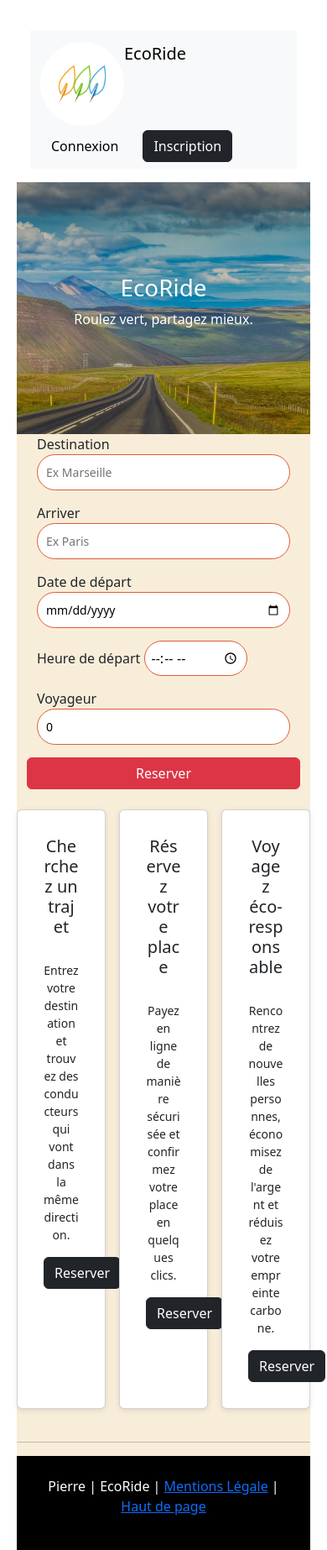
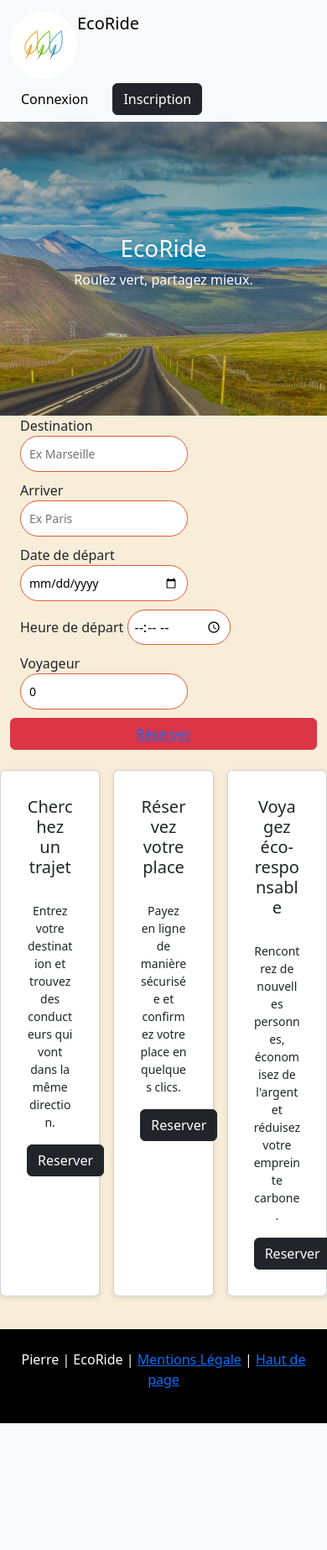
Before and after one commit to pierre13011/pierre_Ecoride_pourvero, a PHP site: page / in a window 390 px wide. Shown: the whole page at 84% size. After the commit the page ends 1695 px from the top, so only its background shows below. Run offline with PHP 8.4, Linux system fonts and the light colour scheme.

Commit message:
modification du fichier style.css et index

```diff
--- a/Public/css/style.css
+++ b/Public/css/style.css
@@ -12,18 +12,18 @@
 
 * {
     box-sizing: border-box;
+    margin:0;
+    padding: 0;
 }
 
 html,body {
   scroll-behavior: smooth;
   height: 100%;
-  margin: 0;
-  padding: 0;
+  background-color: var(--gt-color-primary);
+  font-family: Arial, sans-serif;
 }
 
 body {
-  font-family: Arial, sans-serif;
-  background-color: var(--gt-color-primary);
   display: flex;
   flex-direction: column;
   min-height: 100vh;
@@ -45,20 +45,22 @@ a:active {
 }
 
 main, section {
-
     background-color: var(--gt-color-primary);
 }
 
 
+/* ##################################################################### */
+/* ################################ FOOTER ############################# */
+/* ##################################################################### */
+
+
 footer {
   text-align: center;
-  margin-bottom: auto;
   padding: 2em;
   background-color:#000;
   color: #fff;
-
+  margin-bottom: auto;
 }
-
 
 
 
@@ -67,15 +69,9 @@ footer {
 /* ##################################################################### */
 
 
-
-body {
-  font-family: Arial, sans-serif;
-  padding: 20px;
-  background-color:var(--gt-color-primary);
-}
-
 form {
   display: flex;
+  flex-wrap: wrap;
   gap: 10px;
   margin-bottom: 20px;
 }
@@ -95,12 +91,13 @@ button {
 }
 
 .card {
-  text-align: center;
+
   background: var(--gt-color-warm);
   border-radius: 10px;
   box-shadow: 0 2px 6px rgba(0,0,0,0.1);
   padding: 15px;
-  margin-bottom: 10px;
+  margin-bottom: 15px;
+  text-align: center;
 }
 
 .info {
@@ -161,8 +158,6 @@ img {
   flex-direction: column;
   align-items: center;
   justify-content: center;
-
-
   background-image: url("../../Public/img/iceland.jpg");
   background-position: center;
   background-repeat: no-repeat;
@@ -244,23 +239,42 @@ footer {
 /* ############################################################## */
 
 @media (max-width: 768px) {
+
+    /* Header */
+    .main__header {
+        height: 350px;
+        padding: 20px;
+    }
+
+    /* Formulaire du header */
     .booking-form {
         flex-direction: column;
         align-items: stretch;
+        gap: 10px;
     }
 
-  .booking-form input[type="text"],
-  .booking-form input[type="date"],
-  .booking-form input[type="number"],
-  .booking-form input[type="submit"] {
+    .booking-form input {
         max-width: 100%;
     }
 
-  header {
-    padding: 1em;
+    /* Formulaire recherche */
+    form {
+        flex-direction: column;
+        width: 100%;
     }
 
+    /* Cartes */
     .card {
         font-size: 14px;
     }
+
+    .info {
+        flex-direction: column;
+        text-align: center;
     }
+
+    img {
+        height: 80px;
+        width: 80px;
+    }
+}
--- a/Public/view/index.phtml
+++ b/Public/view/index.phtml
@@ -22,12 +22,12 @@
 
                 <div class="container form-date-from form-icon">
                     <label for="date_from">Date de départ</label>
-                    <input type="date" id="date_from" class="date_from hasDatePicker rounded-pill">
+                    <input type="date" id="date_from" name="date_from" class="date_from hasDatePicker rounded-pill">
                 </div>
 
                 <div class="container form-time">
                     <label for="time_from">Heure de départ</label>
-                    <input type="time" id="currentTime" class="time_from rounded-pill">
+                    <input type="time" id="time_from" name="time_from" class="time_from rounded-pill">
                 </div>
 
                 <div class=" container form-quantity">
@@ -36,8 +36,12 @@
                 </div>
 
                 <div class="form-submit">
-                    <a href="covoiturage.php" id="submit" class="btn btn-danger">Reserver</a>
+                    <button type="submit" class="btn btn-danger">
+                        <a href="covoiturage.php">Réserver</a>
+                    </button>
                 </div>
+
+
             </form>
         </div>
 
@@ -67,7 +71,6 @@
             </div>
         </div>
 
-        <hr>
     </main>
 
 <?php include __DIR__ . '/footer.phtml'; ?>
```
Lines whose indentation alone changed are shown as unchanged.
